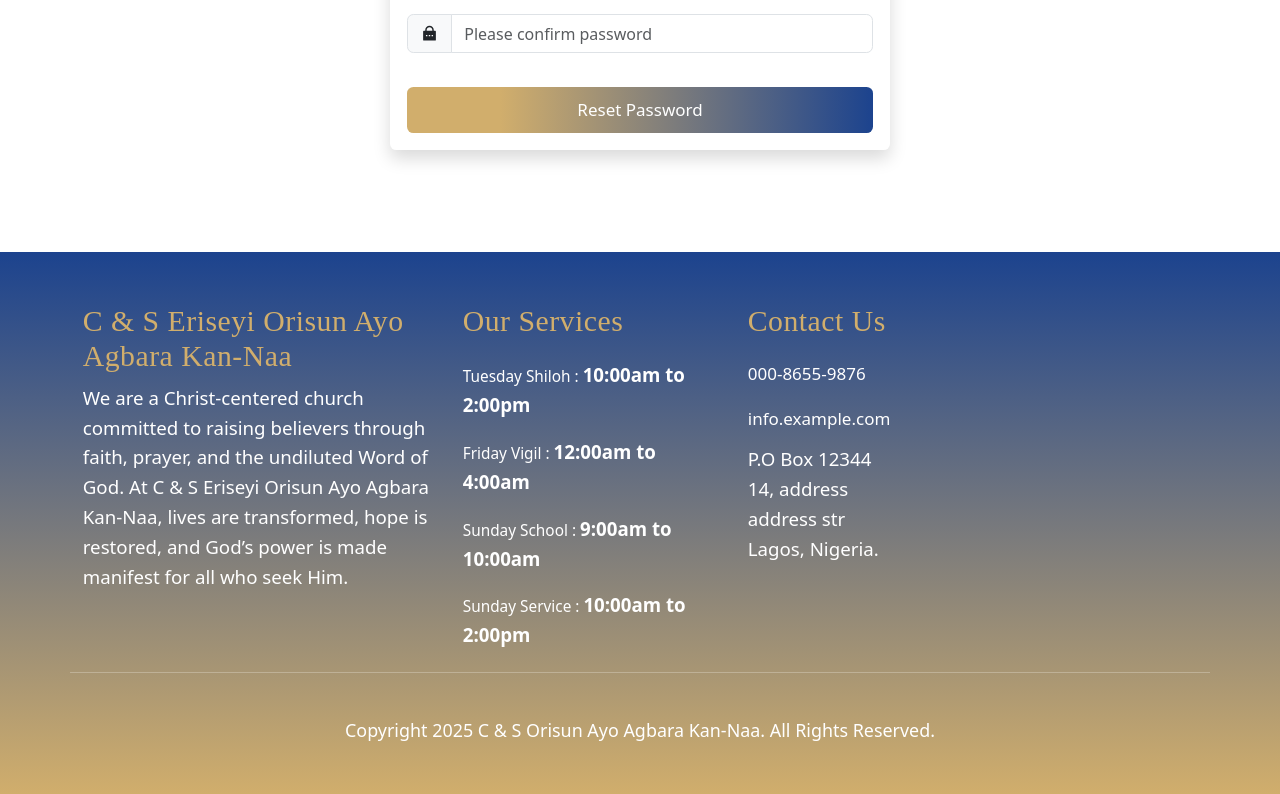
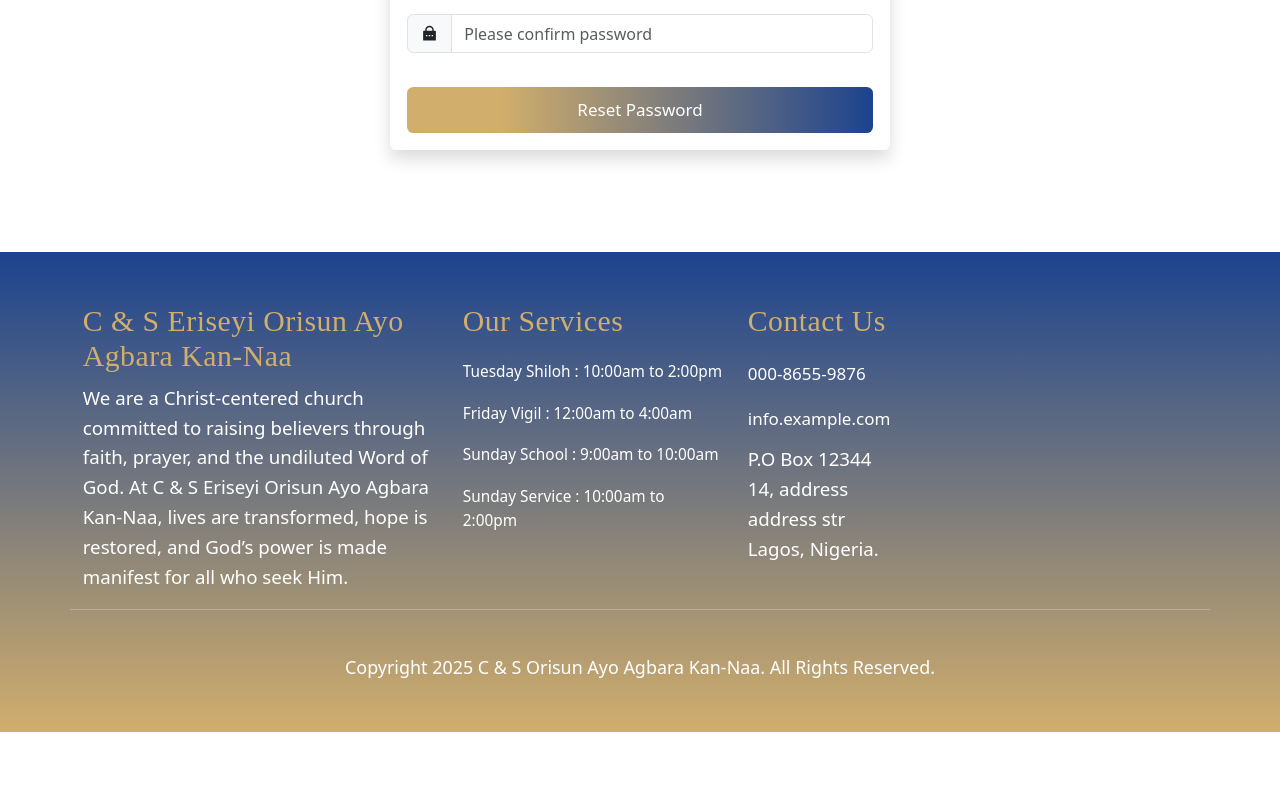
Before and after one commit to tcarsity/eriseyi-orisun-ayo, a React (Vite) app: page /reset-password in a window 1280 px wide. Shown: the part 350-1144 px from the top of the page. After the commit the page ends 1082 px from the top, so only its background shows below. Built offline with nearby package versions, Linux system fonts and the light colour scheme.

Commit message:
Added progress bar

```diff
--- a/src/assets/style.scss
+++ b/src/assets/style.scss
@@ -223,9 +223,25 @@ table td {
   inset: 0;
   background: #ffffff;
   display: flex;
+  flex-direction: column;
   align-items: center;
   justify-content: center;
   z-index: 9999;
+}
+
+.progress-wrapper {
+  position: fixed;
+  bottom: 0;
+  left: 0;
+  height: 4px;
+  width: 100%;
+  background: #eee;
+}
+
+.progress-bar {
+  height: 100%;
+  background: #000;
+  transition: width 0.3s ease;
 }
 
 .preloader-logo {
--- a/src/components/Preloader.jsx
+++ b/src/components/Preloader.jsx
@@ -1,10 +1,16 @@
 import React from "react";
 import logo from "../assets/images/logo.jpg";
 
-const Preloader = () => {
+const Preloader = ({ progress }) => {
   return (
     <div className="preloader">
       <img src={logo} alt="Logo" className="preloader-logo" />
+
+      <div className="progress-wrapper">
+        <div className="progress-bar" style={{ width: `${progress}%` }} />
+      </div>
+
+      <small>{progress}%</small>
     </div>
   );
 };
--- a/src/components/common/Footer.jsx
+++ b/src/components/common/Footer.jsx
@@ -25,18 +25,10 @@ const Footer = () => {
             <div className="col-md-6 col-lg-3">
               <h3 className="mb-3">Our Services</h3>
               <ul>
-                <li>
-                  Tuesday Shiloh : <strong>10:00am to 2:00pm</strong>
-                </li>
-                <li>
-                  Friday Vigil : <strong>12:00am to 4:00am</strong>
-                </li>
-                <li>
-                  Sunday School : <strong>9:00am to 10:00am</strong>
-                </li>
-                <li>
-                  Sunday Service : <strong>10:00am to 2:00pm</strong>
-                </li>
+                <li>Tuesday Shiloh : 10:00am to 2:00pm</li>
+                <li>Friday Vigil : 12:00am to 4:00am</li>
+                <li>Sunday School : 9:00am to 10:00am</li>
+                <li>Sunday Service : 10:00am to 2:00pm</li>
               </ul>
             </div>
 
--- a/src/components/pages/Home.jsx
+++ b/src/components/pages/Home.jsx
@@ -13,68 +13,36 @@ import api from "../../api/axios";
 const Home = () => {
   const queryClient = useQueryClient();
   const [appReady, setAppReady] = useState(false);
+  const [progress, setProgress] = useState(0);
 
   useEffect(() => {
     const prepareApp = async () => {
-      try {
-        await Promise.all([
+      const tasks = [
+        () =>
           queryClient.prefetchQuery({
             queryKey: ["publicTestimonials"],
             queryFn: () =>
               api.get("/public-testimonials").then((res) => res.data),
           }),
+
+        () =>
           queryClient.prefetchQuery({
             queryKey: ["publicEvents"],
             queryFn: () => api.get("/public-events").then((res) => res.data),
           }),
+      ];
 
-          // queryClient.prefetchQuery({
-          //   queryKey: ["adminActivities"],
-          //   queryFn: () => api.get("/admin/activities").then((res) => res.data),
-          // }),
+      const total = tasks.length;
+      let completed = 0;
 
-          // queryClient.prefetchQuery({
-          //   queryKey: ["adminPerformance"],
-          //   queryFn: () =>
-          //     api.get("/admin/activities/performance").then((res) => res.data),
-          // }),
-
-          // queryClient.prefetchQuery({
-          //   queryKey: ["adminStatus"],
-          //   queryFn: () => api.get("/admin-status").then((res) => res.data),
-          // }),
-
-          // queryClient.prefetchQuery({
-          //   queryKey: ["dashboardStats"],
-          //   queryFn: () => api.get("/dashboard-stats").then((res) => res.data),
-          // }),
-
-          // queryClient.prefetchQuery({
-          //   queryKey: ["recent-members"],
-          //   queryFn: () =>
-          //     api.get("recent-public-members").then((res) => res.data),
-          // }),
-
-          // queryClient.prefetchQuery({
-          //   queryKey: ["securityLogs"],
-          //   queryFn: () => api.get("/security-logs").then((res) => res.data),
-          // }),
-
-          // queryClient.prefetchQuery({
-          //   queryKey: ["testimonials"],
-          //   queryFn: () => api.get("/testimonials").then((res) => res.data),
-          // }),
-
-          // queryClient.prefetchQuery({
-          //   queryKey: ["members"],
-          //   queryFn: () => api.get("/members").then((res) => res.data),
-          // }),
-
-          // queryClient.prefetchQuery({
-          //   queryKey: ["users"],
-          //   queryFn: () => api.get("/users").then((res) => res.data),
-          // }),
-        ]);
+      try {
+        await Promise.all(
+          tasks.map(async (task) => {
+            await task();
+            completed += 1;
+            setProgress(Math.round((completed / total) * 100));
+          })
+        );
       } catch (err) {
         console.error("App init error:", err);
       } finally {
@@ -86,7 +54,7 @@ const Home = () => {
   }, [queryClient]);
 
   if (!appReady) {
-    return <Preloader />;
+    return <Preloader progress={progress} />;
   }
 
   return (
```
